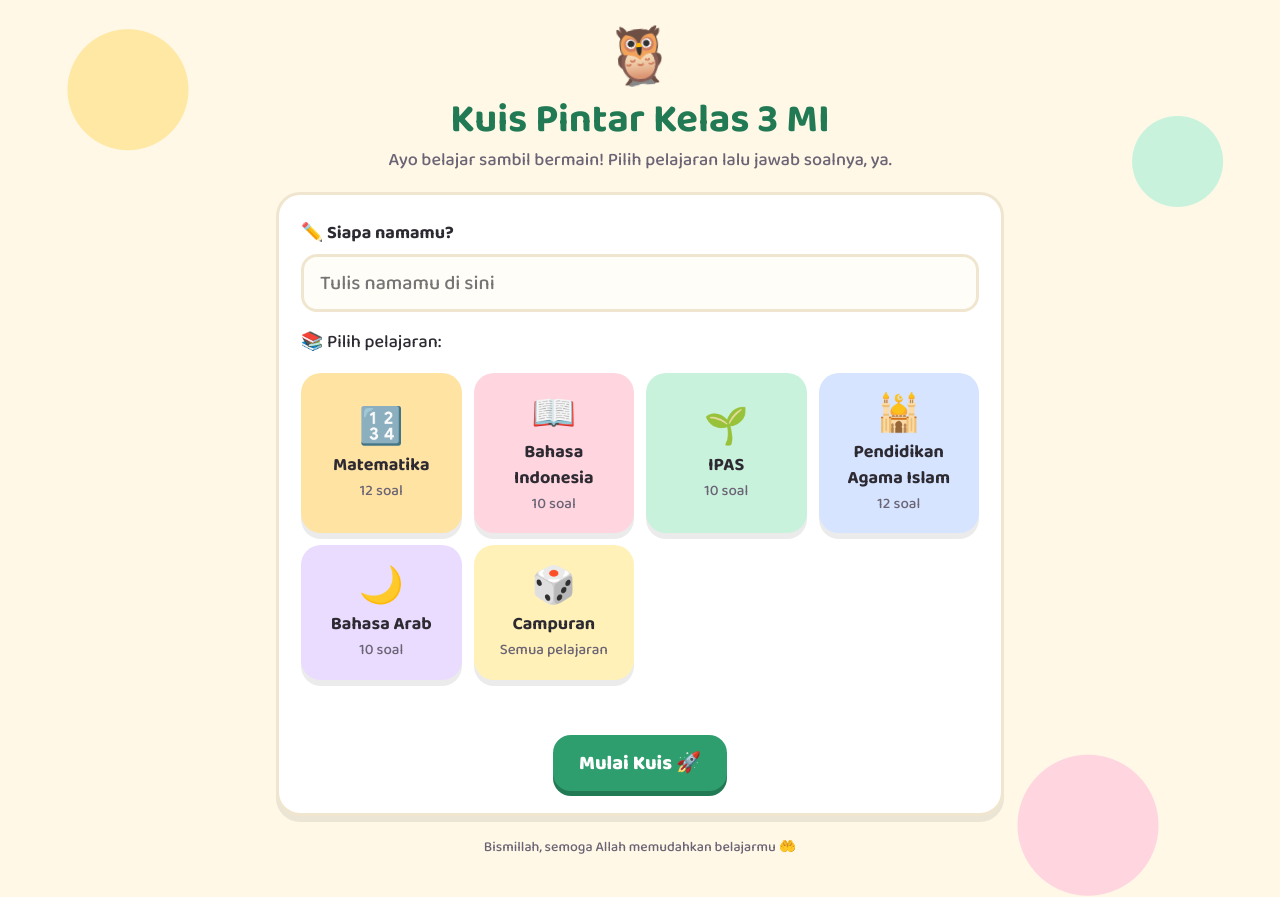
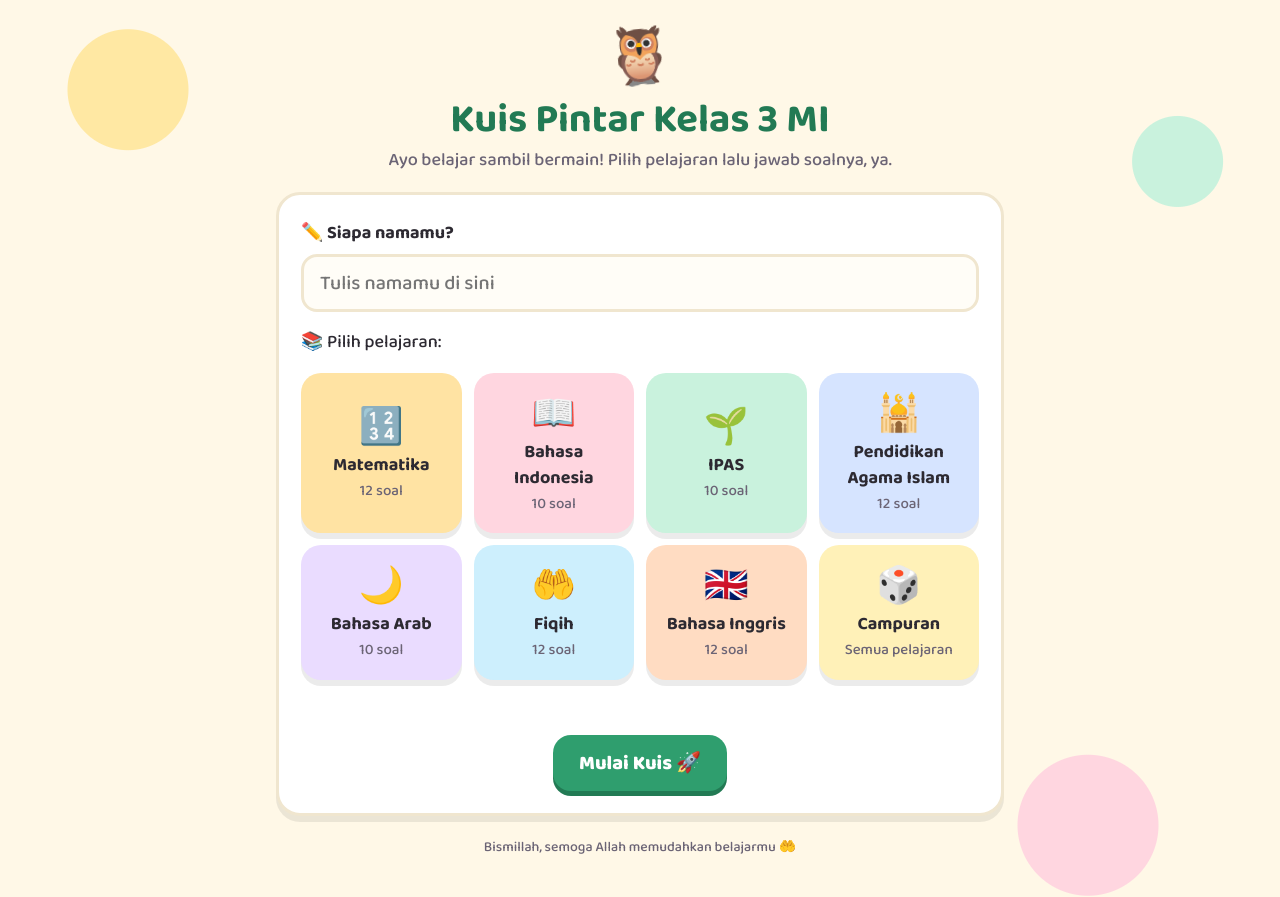
Before and after one commit to novabagusakbar/cliper, a plain HTML site: page kuis-kelas3-mi.html in a window 1280 px wide. Drawn offline with Linux system fonts and the light colour scheme.

Commit message:
Tambah mata pelajaran Fiqih dan Bahasa Inggris
Co-Authored-By: Claude Opus 5.5 <noreply@anthropic.com>
Claude-Session: https://claude.ai/code/session_01BSmoPLUHYvn4daAiMxzsKa

```diff
--- a/kuis-kelas3-mi.html
+++ b/kuis-kelas3-mi.html
@@ -292,6 +292,40 @@ const BANK = {
       { t: "Warna <span class=\"arab\">أَحْمَرُ</span> artinya ...", o: ["Biru", "Hijau", "Merah", "Kuning"], j: 2, p: "أَحْمَرُ (ahmaru) artinya merah." },
       { t: "Ucapan \"selamat pagi\" dalam bahasa Arab adalah ...", o: ["<span class=\"arab\">مَسَاءُ الْخَيْرِ</span>", "<span class=\"arab\">شُكْرًا</span>", "<span class=\"arab\">صَبَاحُ الْخَيْرِ</span>", "<span class=\"arab\">عَفْوًا</span>"], j: 2, p: "صَبَاحُ الْخَيْرِ (shabaahul khair) = selamat pagi." }
     ]
+  },
+  fiqih: {
+    nama: "Fiqih", ikon: "🤲", warna: "#cdeffd",
+    soal: [
+      { t: "Salat sunah yang dikerjakan sebelum atau sesudah salat fardu disebut salat sunah ...", o: ["Duha", "Rawatib", "Tahajud", "Id"], j: 1, p: "Salat sunah rawatib menyertai salat fardu, dikerjakan sebelum atau sesudahnya." },
+      { t: "Salat sunah rawatib yang dikerjakan sebelum salat fardu disebut ...", o: ["Qabliyah", "Ba'diyah", "Witir", "Tarawih"], j: 0, p: "Qabliyah artinya sebelum. Contohnya salat sunah qabliyah Subuh." },
+      { t: "Salat sunah rawatib yang dikerjakan sesudah salat fardu disebut ...", o: ["Qabliyah", "Duha", "Ba'diyah", "Istikharah"], j: 2, p: "Ba'diyah artinya sesudah. Contohnya salat sunah ba'diyah Magrib." },
+      { t: "Salat sunah qabliyah Subuh dikerjakan sebanyak ... rakaat.", o: ["1", "2", "3", "4"], j: 1, p: "Salat sunah qabliyah Subuh 2 rakaat, keutamaannya lebih baik dari dunia dan isinya." },
+      { t: "Salat fardu yang tidak memiliki salat sunah ba'diyah adalah ...", o: ["Subuh", "Zuhur", "Magrib", "Isya"], j: 0, p: "Setelah salat Subuh (dan Asar) tidak ada salat sunah ba'diyah." },
+      { t: "Setelah selesai salat, kita dianjurkan untuk berzikir dan ...", o: ["Bermain", "Berdoa", "Tidur", "Berlari"], j: 1, p: "Zikir dan doa setelah salat membuat hati tenang dan dekat dengan Allah." },
+      { t: "Bacaan zikir \"Astagfirullahal 'azim\" artinya ...", o: ["Maha Suci Allah", "Segala puji bagi Allah", "Aku memohon ampun kepada Allah Yang Maha Agung", "Allah Maha Besar"], j: 2, p: "Istigfar adalah memohon ampunan kepada Allah." },
+      { t: "Bacaan \"Subhanallah\" artinya ...", o: ["Maha Suci Allah", "Allah Maha Besar", "Tiada Tuhan selain Allah", "Segala puji bagi Allah"], j: 0, p: "Subhanallah (tasbih) artinya Maha Suci Allah." },
+      { t: "Bacaan \"Alhamdulillah\" artinya ...", o: ["Maha Suci Allah", "Segala puji bagi Allah", "Allah Maha Besar", "Dengan nama Allah"], j: 1, p: "Alhamdulillah (tahmid) artinya segala puji bagi Allah." },
+      { t: "Bacaan \"Allahu Akbar\" artinya ...", o: ["Allah Maha Esa", "Allah Maha Pengasih", "Allah Maha Besar", "Allah Maha Melihat"], j: 2, p: "Allahu Akbar (takbir) artinya Allah Maha Besar." },
+      { t: "Setelah niat, anggota wudu yang pertama kali dibasuh adalah ...", o: ["Kaki", "Kepala", "Telinga", "Wajah"], j: 3, p: "Urutan fardu wudu: niat, membasuh wajah, tangan sampai siku, mengusap kepala, membasuh kaki, tertib." },
+      { t: "Berikut ini yang membatalkan wudu adalah ...", o: ["Buang angin (kentut)", "Makan", "Minum", "Berbicara"], j: 0, p: "Keluarnya sesuatu dari dua jalan, seperti kentut, membatalkan wudu." }
+    ]
+  },
+  bing: {
+    nama: "Bahasa Inggris", ikon: "🇬🇧", warna: "#ffdcc2",
+    soal: [
+      { t: "Bahasa Inggris dari \"kucing\" adalah ...", o: ["Dog", "Cat", "Bird", "Fish"], j: 1, p: "Cat = kucing. Dog = anjing, bird = burung, fish = ikan." },
+      { t: "Bahasa Inggris dari warna \"merah\" adalah ...", o: ["Blue", "Green", "Red", "Yellow"], j: 2, p: "Red = merah." },
+      { t: "Angka 7 dalam bahasa Inggris adalah ...", o: ["Six", "Seven", "Eight", "Nine"], j: 1, p: "7 = seven." },
+      { t: "Angka 10 dalam bahasa Inggris adalah ...", o: ["Ten", "Two", "Twelve", "Twenty"], j: 0, p: "10 = ten." },
+      { t: "\"Good morning\" artinya ...", o: ["Selamat malam", "Selamat siang", "Selamat tidur", "Selamat pagi"], j: 3, p: "Good morning = selamat pagi." },
+      { t: "\"Book\" artinya ...", o: ["Buku", "Pensil", "Tas", "Meja"], j: 0, p: "Book = buku. Pencil = pensil, bag = tas, table = meja." },
+      { t: "\"Mother\" artinya ...", o: ["Ayah", "Ibu", "Kakak", "Nenek"], j: 1, p: "Mother = ibu. Father = ayah." },
+      { t: "We see with our ...", o: ["Ears", "Nose", "Eyes", "Hands"], j: 2, p: "Eyes = mata. Kita melihat dengan mata." },
+      { t: "What color is a banana? It is ...", o: ["Yellow", "Purple", "Black", "Blue"], j: 0, p: "Pisang yang matang berwarna kuning (yellow)." },
+      { t: "Bahasa Inggris dari hari \"Senin\" adalah ...", o: ["Sunday", "Monday", "Friday", "Tuesday"], j: 1, p: "Monday = Senin. Sunday = Minggu, Tuesday = Selasa, Friday = Jumat." },
+      { t: "Jika temanmu berkata \"Thank you\", kamu menjawab ...", o: ["Good bye", "Sorry", "You're welcome", "Hello"], j: 2, p: "You're welcome = sama-sama." },
+      { t: "\"How are you?\" Jawaban yang tepat adalah ...", o: ["My name is Ali.", "I am fine, thank you.", "I am eight years old.", "Good night."], j: 1, p: "How are you? = Apa kabar? Jawabannya: I am fine, thank you." }
+    ]
   }
 };
 
```
Also changed, not shown: README.md.
